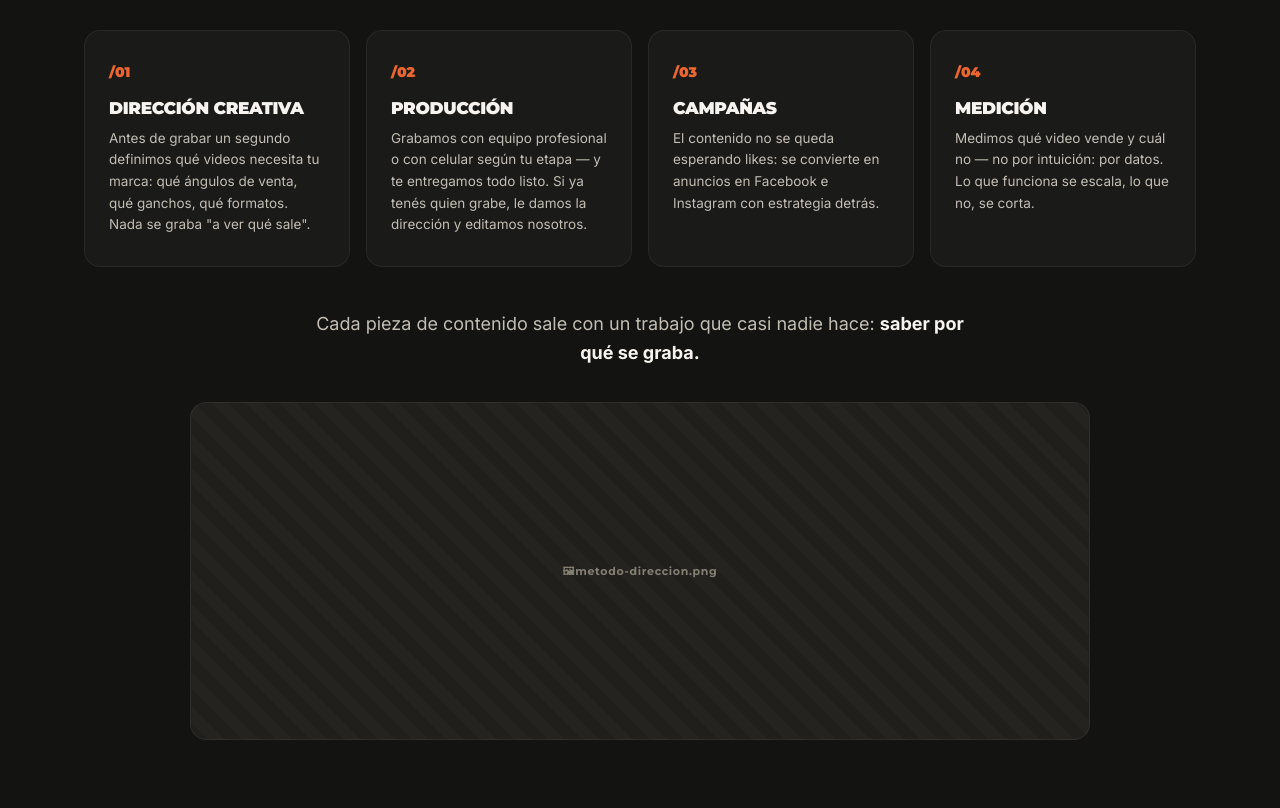
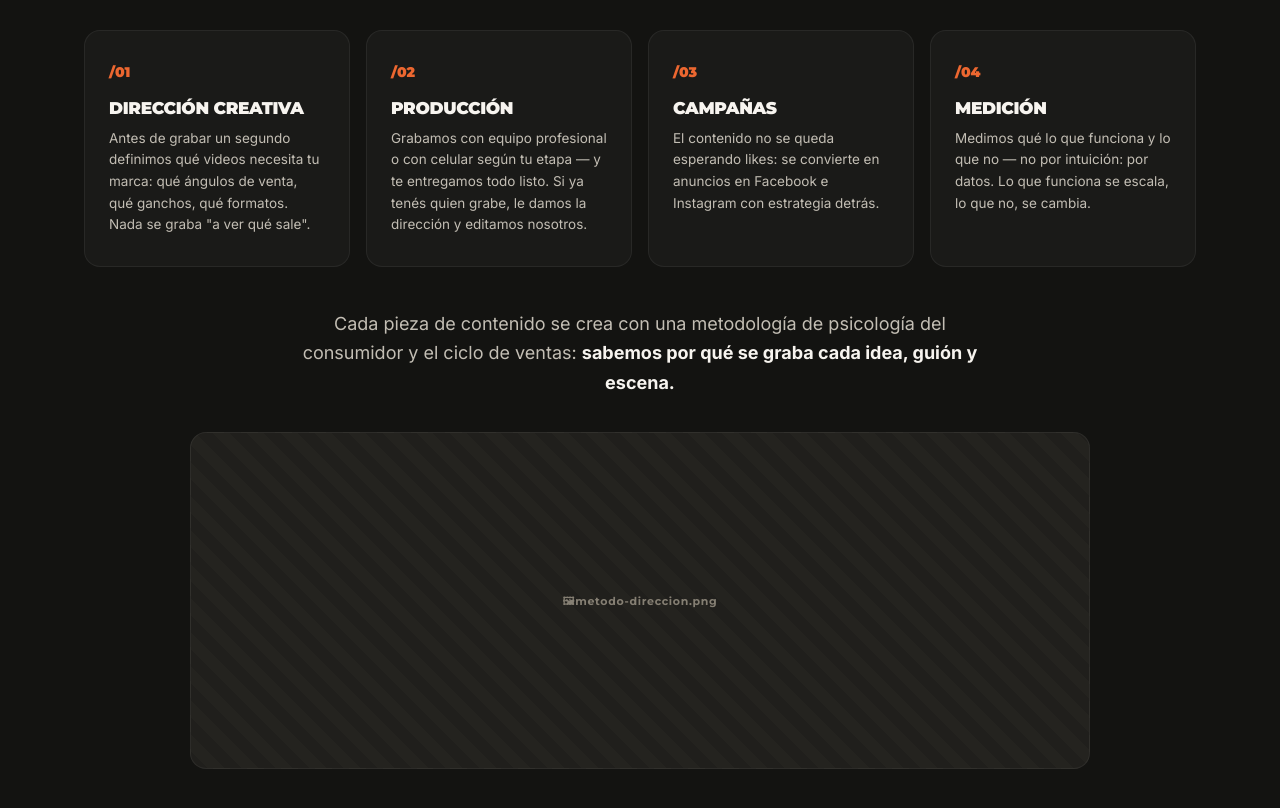
Before and after one commit to manubaldiviezo/duopaginaweb, a plain HTML site: page index.html in a window 1280 px wide. Shown: the part 3260-4068 px from the top of the page. Drawn offline with Linux system fonts and the light colour scheme.

Commit message:
Update index.html

```diff
--- a/index.html
+++ b/index.html
@@ -9,7 +9,7 @@
 <meta name="description" content="Producimos el contenido, lanzamos campañas con estrategia y escalamos con resultados medibles. Agencia de marketing digital desde Bolivia para marcas en 5 países.">
 
 <meta property="og:title" content="DÚO — Contenido que vende | Agencia creativa Bolivia">
-<meta property="og:description" content="Producimos el contenido, lanzamos las campañas y medimos lo que vuelve. Desde Bolivia para marcas en 5 países.">
+<meta property="og:description" content="Producimos el contenido, lanzamos las campañas y escalamos resultados. Desde Bolivia para marcas en 5 países.">
 <meta property="og:type" content="website">
 <meta property="og:url" content="https://duomarketingdigital.com/">
 <meta property="og:image" content="https://duomarketingdigital.com/images/hero-set-produccion.png">
@@ -638,11 +638,11 @@
       <div class="pilar reveal">
         <span class="pilar-num">/04</span>
         <h3>Medición</h3>
-        <p>Medimos qué video vende y cuál no — no por intuición: por datos. Lo que funciona se escala, lo que no, se corta.</p>
+        <p>Medimos qué lo que funciona y lo que no — no por intuición: por datos. Lo que funciona se escala, lo que no, se cambia.</p>
       </div>
     </div>
     <div class="metodo-foot reveal">
-      <p>Cada pieza de contenido sale con un trabajo que casi nadie hace: <strong>saber por qué se graba.</strong></p>
+      <p>Cada pieza de contenido se crea con una metodología de psicología del consumidor y el ciclo de ventas: <strong>sabemos por qué se graba cada idea, guión y escena.</strong></p>
     </div>
     <!-- Imagen de apoyo: <img src="/images/metodo-direccion.png" alt="Dirección de contenido DÚO"> -->
     <div class="ph reveal" style="aspect-ratio:16/6;max-width:900px;margin:34px auto 0" role="img" aria-label="metodo-direccion.png">metodo-direccion.png</div>
```
